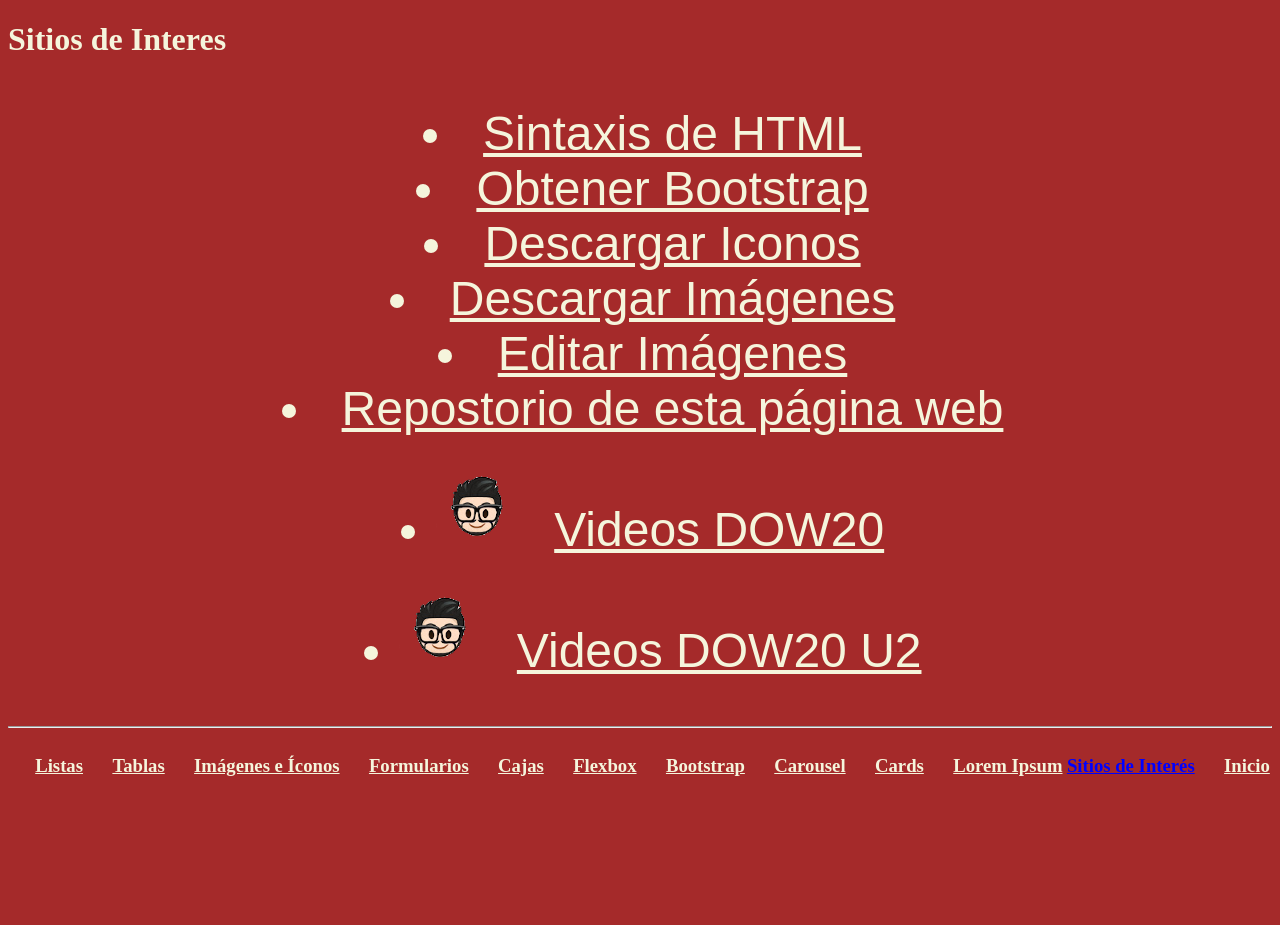
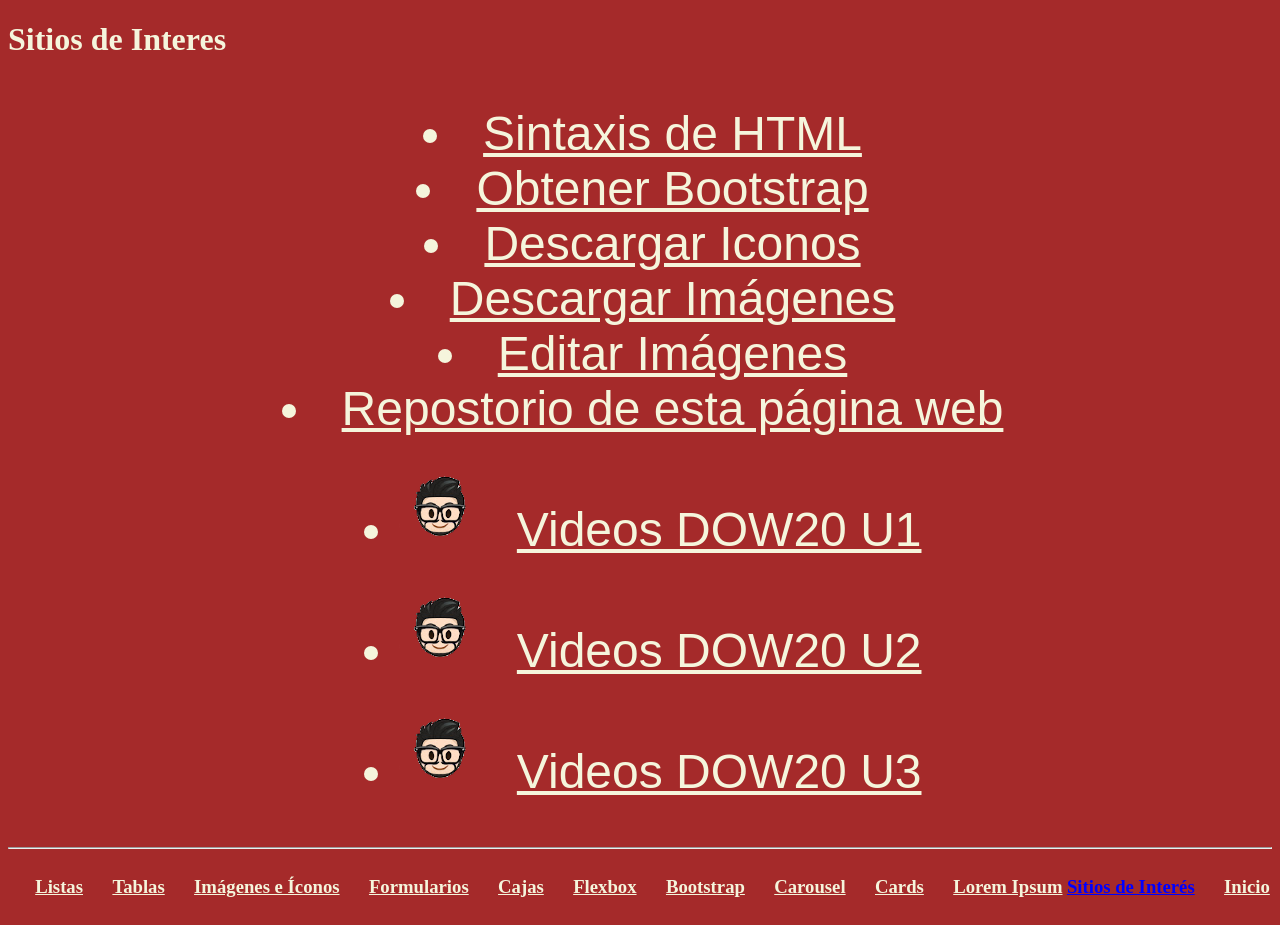
Before and after one commit to MrBrightside19/MyNotesByMe, a plain HTML site: page sites.html in a window 1280 px wide. Before the commit the page ends 804 px from the top, so only its background shows below. Drawn offline with Linux system fonts and the light colour scheme.

Commit message:
Update sites.html

```diff
--- a/sites.html
+++ b/sites.html
@@ -18,9 +18,9 @@
         <li><a href="http://pixabay.com/es" target="_blank">Descargar Imágenes</a></li>
         <li><a href="https://pixlr.com/es/e/" target ="_blank">Editar Imágenes</a></li>
         <li><a href="https://github.com/MrBrightside19/MyNotesByMe" target="_blank">Repostorio de esta página web</a></li>
-        <li id="alten"><img src="img/alten.png" alt=""> <a href="https://www.youtube.com/playlist?list=PLMT6x2Z_nZkN-Lti2lJp6wtWTEiRvGvAW" target="_blank">Videos DOW20</a></li>
+        <li id="alten"><img src="img/alten.png" alt=""> <a href="https://www.youtube.com/playlist?list=PLMT6x2Z_nZkN-Lti2lJp6wtWTEiRvGvAW" target="_blank">Videos DOW20 U1</a></li>
         <li id="alten"><img src="img/alten.png" alt=""> <a href="https://www.youtube.com/watch?list=PLMT6x2Z_nZkMW1BwM6IJxQuh9aJPqE7AJ&v=nuHEDr5hzxQ&feature=emb_logo" target="_blank">Videos DOW20 U2</a></li>
-
+        <li id="alten"><img src="img/alten.png" alt=""> <a href="https://www.youtube.com/watch?list=PLMT6x2Z_nZkNANF2HsiR6uBgGarM0EHOf&v=qkatvsZBYcQ" target="_blank">Videos DOW20 U3</a></li>
     </ul>
     <hr>
     <!-- align está obsoleto; sacar y usar con CSS -->
```
